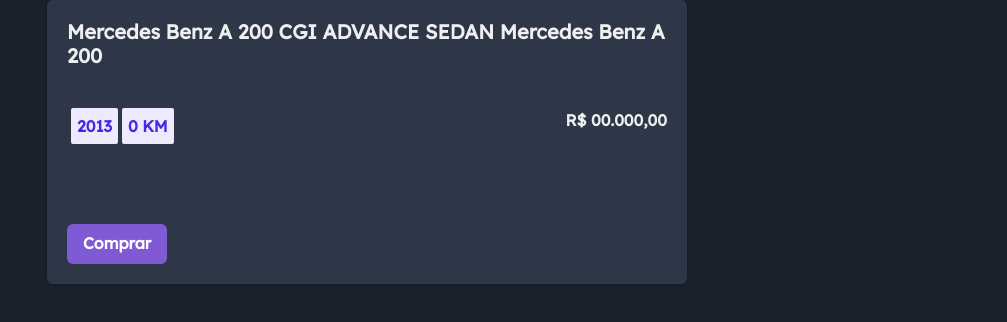
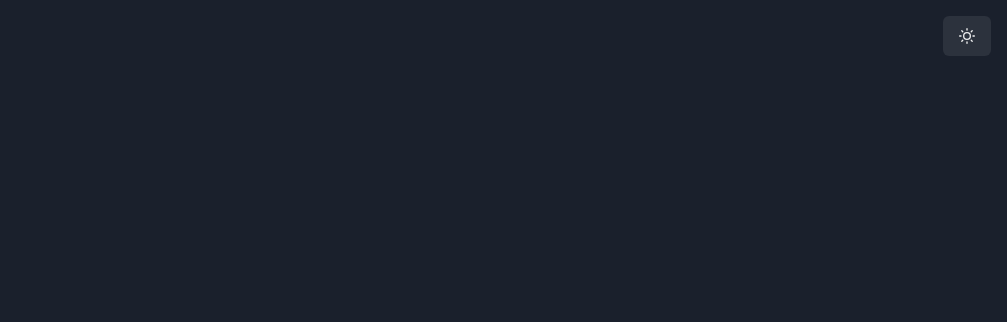
Before and after one commit to web-cars/projeto_full_stack_web_cars, a React (Vite) app in the folder frontend/: page / in a window 1280 px wide. Shown: the top 322 px of the page, without its empty margins (273-1280 px from the left). Built offline with nearby package versions, Linux system fonts and the light colour scheme.

Commit message:
styled: added icons for dark mode button

```diff
--- a/frontend/src/App.tsx
+++ b/frontend/src/App.tsx
@@ -1,13 +1,13 @@
 
-import { ChakraProvider } from '@chakra-ui/react'
+import { ChakraProvider, DarkMode } from '@chakra-ui/react'
 import { theme } from './style/theme'
-import { InfoAd } from './components/InfoAd/index';
+import { ButtonMode } from './components/DarkMode';
 function App() {
 
 
   return (
     <ChakraProvider theme={theme}>
-      <InfoAd></InfoAd>
+      <ButtonMode></ButtonMode>
     </ChakraProvider>
   )
 }
--- a/frontend/src/components/DarkMode/index.tsx
+++ b/frontend/src/components/DarkMode/index.tsx
@@ -1,17 +1,29 @@
-import { Flex, HStack, Button, useColorMode, LightMode } from '@chakra-ui/react'
+import { SunIcon, MoonIcon } from '@chakra-ui/icons'
+import {
+  Flex,
+  HStack,
+  useColorMode,
+  Button
+} from '@chakra-ui/react'
 
 export const ButtonMode = () => {
 
-    const { toggleColorMode } = useColorMode()
+    const { colorMode, toggleColorMode } = useColorMode()
 
     return (
         <Flex height={'10vh'} justifyContent={'flex-end'} alignItems={'center'} >
             <HStack gap={'5'} marginEnd={'10px'}>
-                <LightMode>
-                    <Button colorScheme={'purple'} onClick={toggleColorMode}>
-                        Change Theme
-                    </Button>
-                </LightMode>
+              <Button
+                onClick={() => toggleColorMode()}
+                pos={'absolute'}
+                top={'0'}
+                right={'0'}
+                m={'1rem'}
+              >
+                {colorMode === 'dark'
+                  ? <SunIcon/>
+                  : <MoonIcon/>}
+              </Button>
             </HStack>
         </Flex>
         )
```
